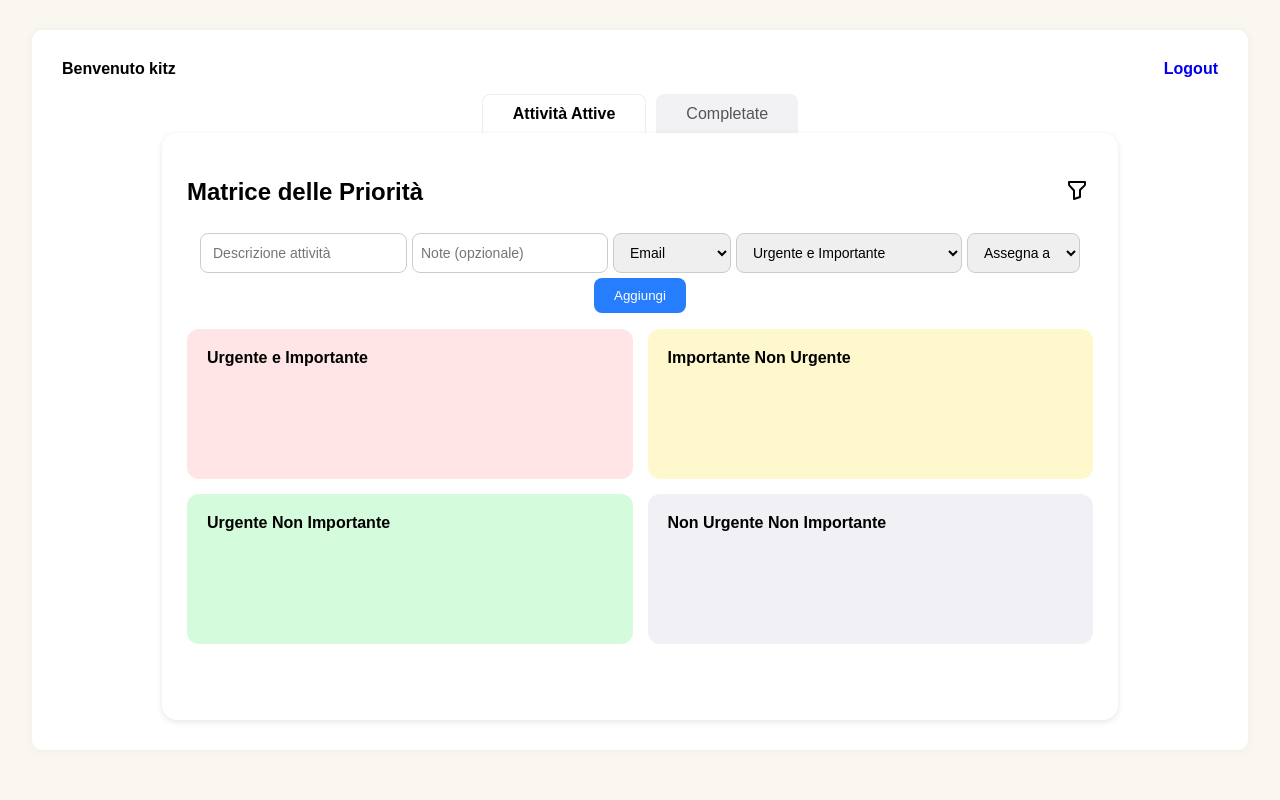
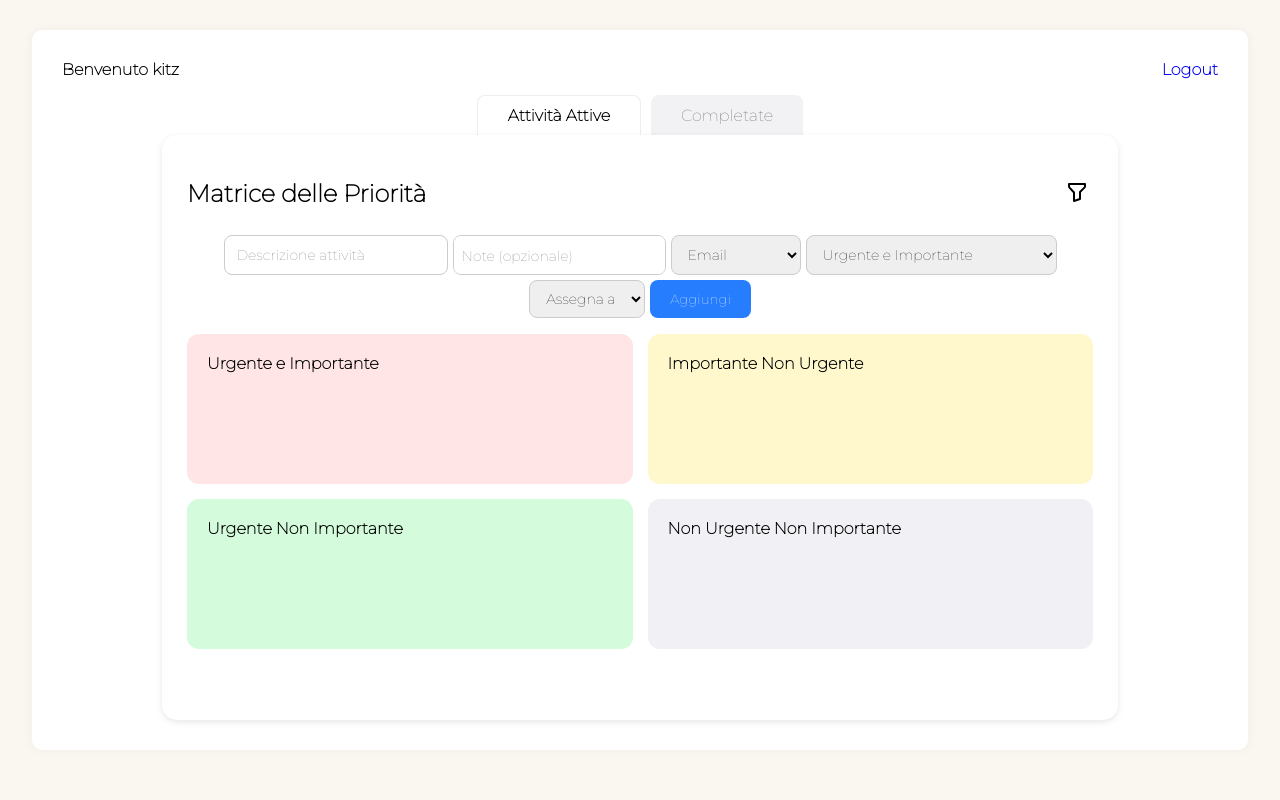
Before and after one commit to MarcXXXo/ScrumBoard_Kitzanos, a Django app: page /home/ in a window 1280 px wide. Run offline with Django 5.2, Linux system fonts and the light colour scheme; a user stored in the database is signed in; data comes from the database, SQL or seed files in the repository.

Commit message:
font style redirezionato

```diff
--- a/sbk_app/static/style.css
+++ b/sbk_app/static/style.css
@@ -1,3 +1,7 @@
+@font-face {
+  font-family: 'Montserrat';
+  src: url('/static/font/Montserrat-Thin.woff2') format('woff2');
+}
 * {
   box-sizing: border-box;
 }
--- a/sbk_app/templates/home.html
+++ b/sbk_app/templates/home.html
@@ -6,7 +6,7 @@
   <meta name="viewport" content="width=device-width, initial-scale=1.0"/>
   <title>Matrice delle Priorità</title>
   <link rel="stylesheet" href="{% static 'style.css' %}">
-  <link rel="stylesheet" href="{% static 'font/Montserrat-Thin.woff2' %}">
+  <!--<link rel="stylesheet" href="{% static 'font/Montserrat-Thin.woff2' %}">-->
   <!--<link rel="stylesheet" href="https://cdnjs.cloudflare.com/ajax/libs/font-awesome/6.5.0/css/all.min.css">-->
 </head>
 <body>
```
